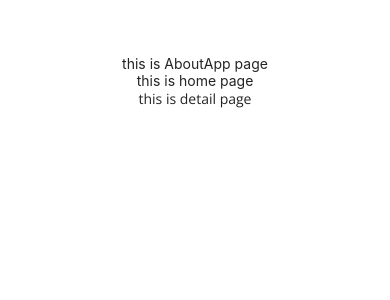
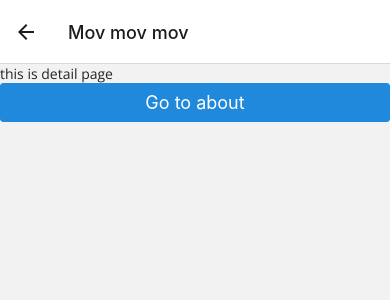
Before and after one commit to HuuDungg/startReactNative, a React Native app: screen /Detail1 in a window 390 px wide. Shown: the top 300 px of the page. Built offline with nearby package versions, Linux system fonts and the light colour scheme.

Commit message:
navigate and return

```diff
--- a/App.tsx
+++ b/App.tsx
@@ -7,6 +7,10 @@ import { useFonts } from 'expo-font';
 import * as SplashScreen from 'expo-splash-screen';
 import { useEffect } from 'react';
 import { FONT_REGULAR } from "./utils/const"
+import { NavigationContainer } from '@react-navigation/native';
+import { createNativeStackNavigator } from '@react-navigation/native-stack';
+
+
 
 SplashScreen.preventAutoHideAsync();
 const App = () => {
@@ -23,13 +27,15 @@ const App = () => {
     if (!loaded && !error) {
         return null;
     }
-
+    const Stack = createNativeStackNavigator();
     return (
-        <View style={styles.container}>
-            <AboutApp />
-            <HomeApp />
-            <DetailApp />
-        </View>
+        <NavigationContainer>
+            <Stack.Navigator>
+                <Stack.Screen name="Home" component={HomeApp} />
+                <Stack.Screen name="Detail1" component={DetailApp} options={{ title: 'Mov mov mov', animation: "simple_push" }} />
+                <Stack.Screen name="About" component={AboutApp} />
+            </Stack.Navigator>
+        </NavigationContainer>
     )
 }
 
--- a/component/review/detail.tsx
+++ b/component/review/detail.tsx
@@ -1,14 +1,18 @@
 import { View } from "react-native"
-import { Text } from "react-native-elements"
+import { Button, Text } from "react-native-elements"
 import { FONT_REGULAR } from "../../utils/const"
 
-const DetailApp = () => {
+const DetailApp = ({ navigation }: any) => {
     return (
         <>
             <View>
                 <Text style={{
                     fontFamily: FONT_REGULAR
                 }}>this is detail page</Text>
+                <Button
+                    title="Go to about"
+                    onPress={() => navigation.navigate('About')}
+                />
             </View>
         </>
     )
--- a/component/review/home.tsx
+++ b/component/review/home.tsx
@@ -1,11 +1,17 @@
 import { View } from "react-native"
-import { Text } from "react-native-elements"
+import { Button, Text } from "react-native-elements"
+import * as React from 'react';
 
-const HomeApp = () => {
+
+const HomeApp = ({ navigation }: any) => {
     return (
         <>
             <View>
                 <Text>this is home page</Text>
+                <Button
+                    title="Go to Details"
+                    onPress={() => navigation.navigate('Detail1')}
+                />
             </View>
         </>
     )
--- a/package.json
+++ b/package.json
@@ -14,6 +14,8 @@
     "web": "expo start --web"
   },
   "dependencies": {
+    "@react-navigation/native": "6.1.18",
+    "@react-navigation/native-stack": "6.10.1",
     "@rneui/base": "^4.0.0-rc.7",
     "@rneui/themed": "^4.0.0-rc.8",
     "axios": "^1.7.7",
@@ -24,7 +26,9 @@
     "react": "18.2.0",
     "react-native": "0.74.3",
     "react-native-elements": "^3.4.3",
-    "react-native-gesture-handler": "^2.19.0"
+    "react-native-gesture-handler": "^2.19.0",
+    "react-native-safe-area-context": "4.10.5",
+    "react-native-screens": "3.31.1"
   },
   "devDependencies": {
     "@babel/core": "7.24.8",
```
Also changed, not shown: 1 other file (tests, documents, lock files or other folders).
